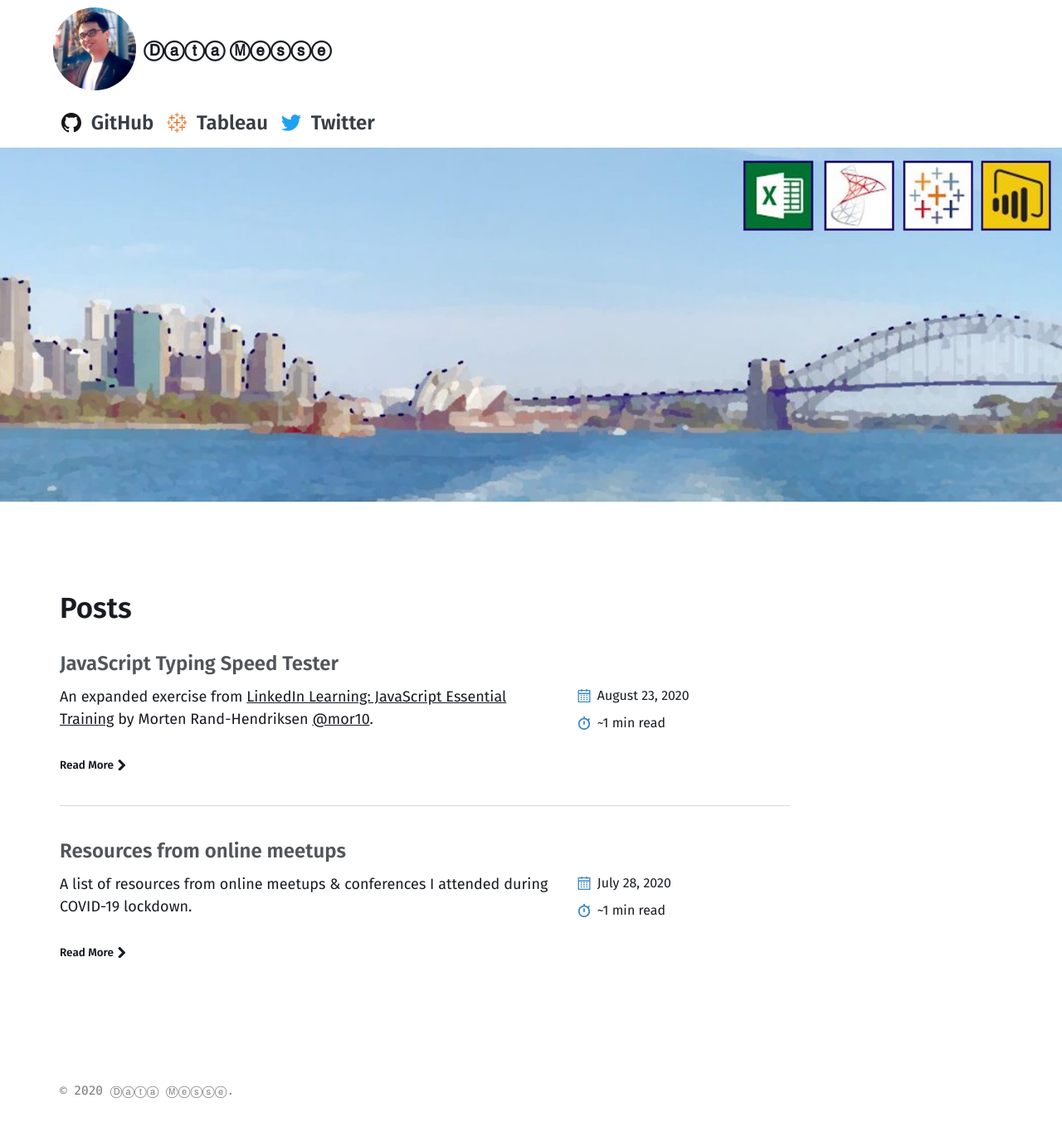
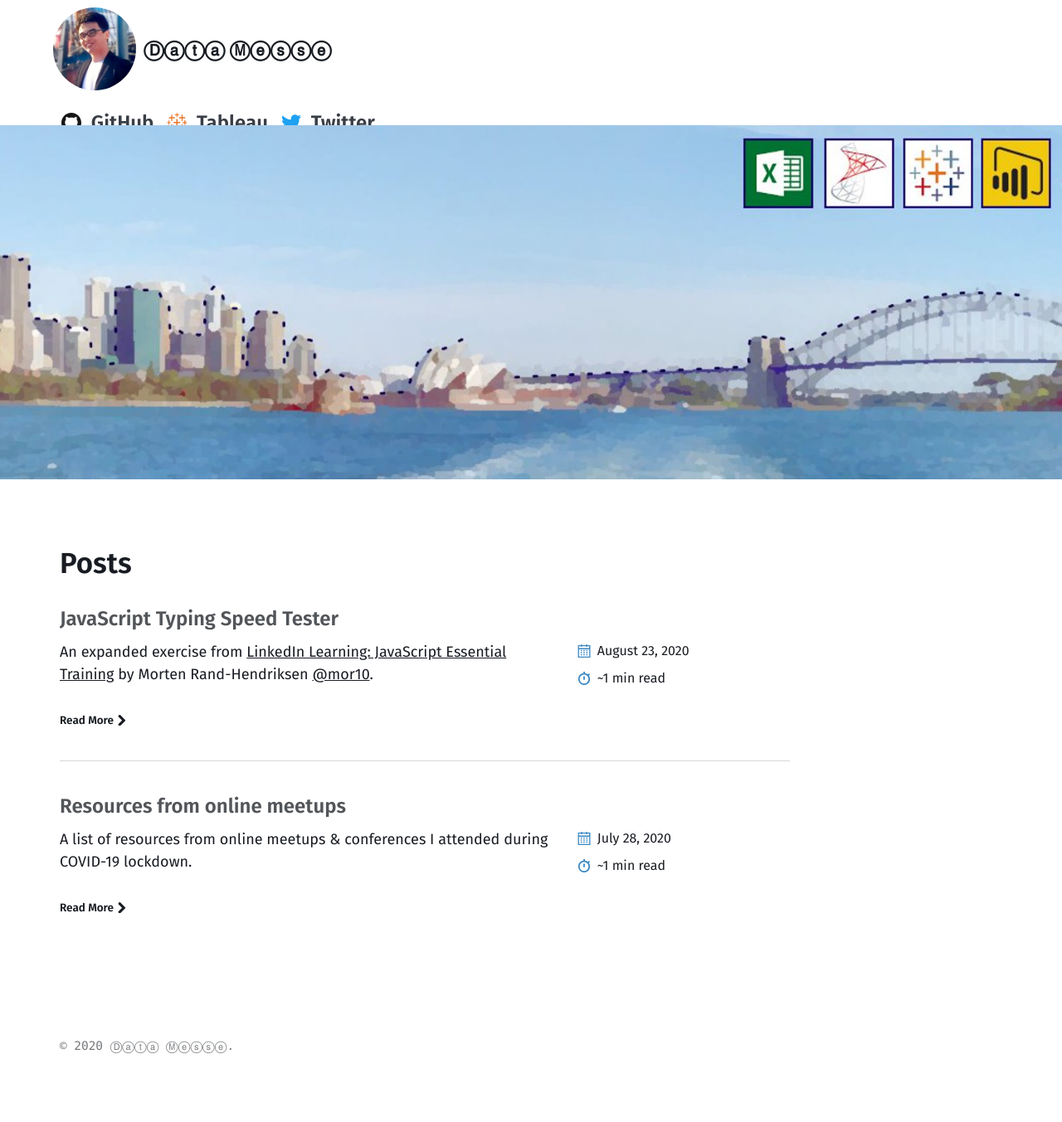
Before and after one commit to datamesse/blog, a Jekyll site: the page built from index.md, in a window 1280 px wide. Shown: the whole page at 83% size. Built offline with Jekyll 4.4.1, drawn with Linux system fonts in a browser that asks for light colours; after the commit the page ends 1299 px from its top, so only the background shows below that.

Commit message:
Update _intro.scss

```diff
--- a/_sass/basically-basic/_intro.scss
+++ b/_sass/basically-basic/_intro.scss
@@ -4,8 +4,8 @@
 
 .intro {
   margin: 1rem 0;
-  padding-top: 2rem;
-  padding-bottom: 2rem;
+  padding-top: 0.5rem;
+  padding-bottom: 0.5rem;
 }
 
 .intro-image {
```
